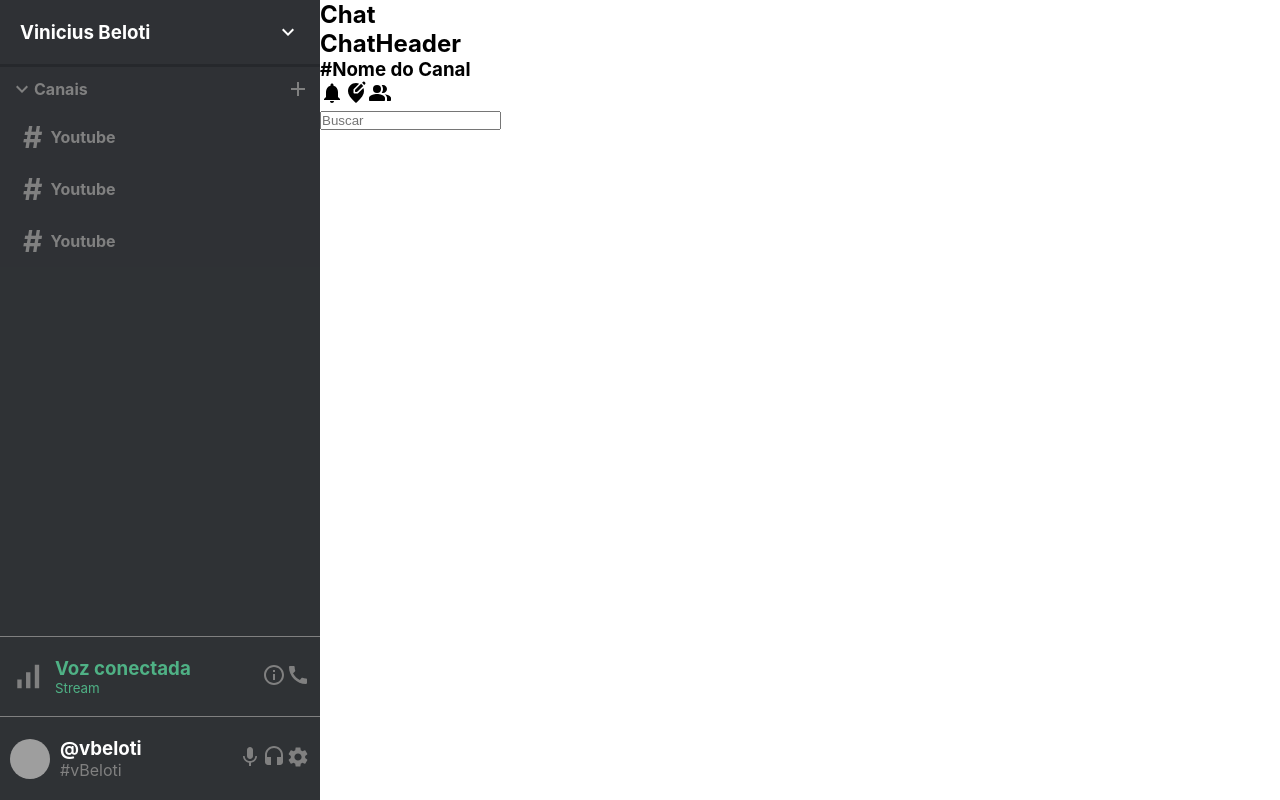
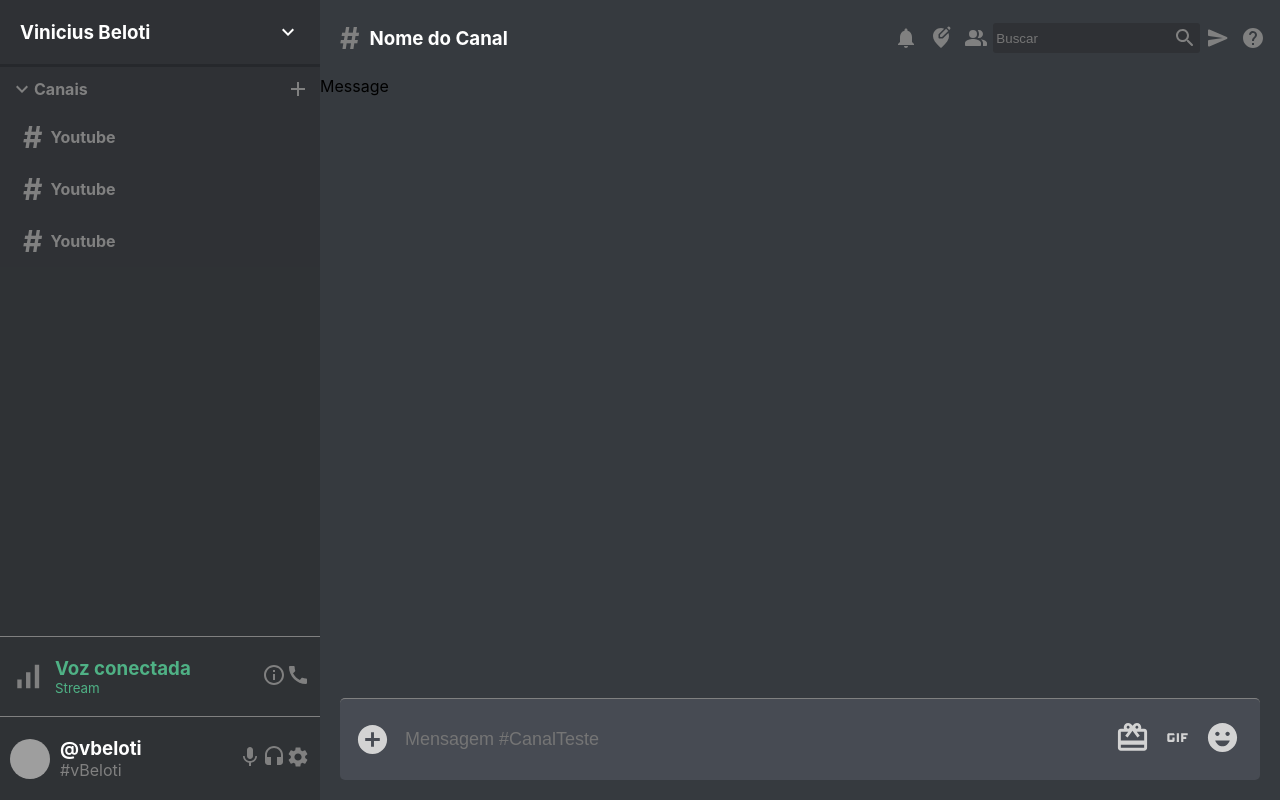
Before and after one commit to delta94/discord-web, a Next.js app: page / in a window 1280 px wide. Built offline with nearby package versions, Linux system fonts and the light colour scheme; grey boxes are pictures that could not be loaded.

Commit message:
chore: add Message

```diff
--- a/src/components/Chat/Chat.module.css
+++ b/src/components/Chat/Chat.module.css
@@ -3,5 +3,47 @@
     flex-direction: column;
     flex: 0.75;
     height: 100vh;
-    background-color: white;
+    background-color: #363a3f;
 }
+
+
+.chat__messages {
+  flex: 1;
+}
+
+
+.chat__input {
+  color: lightgray;
+  display: flex;
+  align-items: center;
+  justify-content: space-between;
+  padding: 15px;
+  border-radius: 5px;
+  margin: 20px;
+  border-top: 1px solid gray;
+  background-color: #474b53;
+}
+
+.chat__input > form > input {
+  padding: 15px;
+  background: transparent;
+  border: none;
+  width: 100%;
+  outline-width: 0;
+  color: white;
+  font-size: large;
+}
+
+.chat__input > form {
+  flex: 1;
+}
+
+
+.chat__inputButton {
+  display: none;
+}
+
+
+.chat__inputIcon {
+  margin: 5px;
+}
--- a/src/components/Chat/index.tsx
+++ b/src/components/Chat/index.tsx
@@ -1,12 +1,34 @@
 import React from 'react';
+import AddCircleIcon from '@material-ui/icons/AddCircle';
+import CardGiftcardIcon from '@material-ui/icons/CardGiftcard';
+import GifIcon from '@material-ui/icons/Gif';
+import EmojiEmotionsIcon from '@material-ui/icons/EmojiEmotions';
 import ChatHeader from '../ChatHeader';
 
 import styles from './Chat.module.css';
+import Message from '../Message';
 
 const Chat = () => (
   <div className={styles.chat}>
-    <h2>Chat</h2>
     <ChatHeader />
+
+    <div className={styles.chat__messages}>
+      <Message />
+    </div>
+
+    <div className={styles.chat__input}>
+      <AddCircleIcon fontSize="large" />
+      <form>
+        <input placeholder="Mensagem #CanalTeste" />
+        <button className={styles.chat__inputButton} type="submit">Enviar Mensagem</button>
+      </form>
+
+      <div className={styles.chat__inputIcons}>
+        <CardGiftcardIcon className={styles.chat__inputIcon} fontSize="large" />
+        <GifIcon className={styles.chat__inputIcon} fontSize="large" />
+        <EmojiEmotionsIcon className={styles.chat__inputIcon} fontSize="large" />
+      </div>
+    </div>
   </div>
 );
 
--- a/src/components/ChatHeader/ChatHeader.module.css
+++ b/src/components/ChatHeader/ChatHeader.module.css
@@ -0,0 +1,55 @@
+.chatHeader {
+  display: flex;
+  justify-content: space-between;
+  align-items: center;
+  color: gray;
+  padding: 10px;
+}
+
+.chatHeader__left > h3 {
+  display: flex;
+  align-items: center;
+  color: white;
+}
+
+.chatHeader__hash {
+  color: gray;
+  font-size: 30px;
+  padding: 10px;
+}
+
+.chatHeader__right {
+  display: flex;
+  align-items: center;
+  flex: 0.5;
+  justify-content: space-between;
+}
+
+.ChatHeader__iconMargin {
+  margin: 5px;
+}
+
+.ChatHeader__icon {
+  margin: 5px;
+  cursor: pointer;
+}
+
+.ChatHeader__icon:hover {
+  color: white;
+}
+
+.chatHeader__search {
+  display: flex;
+  align-items: center;
+  color: gray;
+  background-color: #2f3135;
+  border-radius: 3px;
+  padding: 3px;
+}
+
+.chatHeader__search > input {
+  background: transparent;
+  outline-width: 0;
+  color: white;
+  border: none;
+}
--- a/src/components/ChatHeader/index.tsx
+++ b/src/components/ChatHeader/index.tsx
@@ -2,13 +2,14 @@ import React from 'react';
 import NotificationsIcon from '@material-ui/icons/Notifications';
 import EditLocationRoundedIcon from '@material-ui/icons/EditLocationRounded';
 import PeopleAltRoundedIcon from '@material-ui/icons/PeopleAltRounded';
+import SearchRoundedIcon from '@material-ui/icons/SearchRounded';
+import SendRoundedIcon from '@material-ui/icons/SendRounded';
+import HelpRoundedIcon from '@material-ui/icons/HelpRounded';
 
 import styles from './ChatHeader.module.css';
 
 const ChatHeader = () => (
   <div className={styles.chatHeader}>
-    <h2>ChatHeader</h2>
-
     <div className={styles.chatHeader__left}>
       <h3>
         <span className={styles.chatHeader__hash}>#</span>
@@ -17,13 +18,17 @@ const ChatHeader = () => (
     </div>
 
     <div className={styles.chatHeader__right}>
-      <NotificationsIcon />
-      <EditLocationRoundedIcon />
-      <PeopleAltRoundedIcon />
+      <NotificationsIcon className={styles.ChatHeader__icon} />
+      <EditLocationRoundedIcon className={styles.ChatHeader__icon} />
+      <PeopleAltRoundedIcon className={styles.ChatHeader__icon} />
 
       <div className={styles.chatHeader__search}>
         <input placeholder="Buscar" />
+        <SearchRoundedIcon />
       </div>
+
+      <SendRoundedIcon className={styles.ChatHeader__iconMargin} />
+      <HelpRoundedIcon className={styles.ChatHeader__iconMargin} />
     </div>
   </div>
 );
--- /dev/null
+++ b/src/components/Message/index.tsx
@@ -0,0 +1,11 @@
+import React from 'react';
+
+import styles from './Message.module.css';
+
+const Message = () => (
+  <div className={styles.message}>
+    Message
+  </div>
+);
+
+export default Message;
```
Also changed, not shown: src/components/Message/Message.module.css (added).
